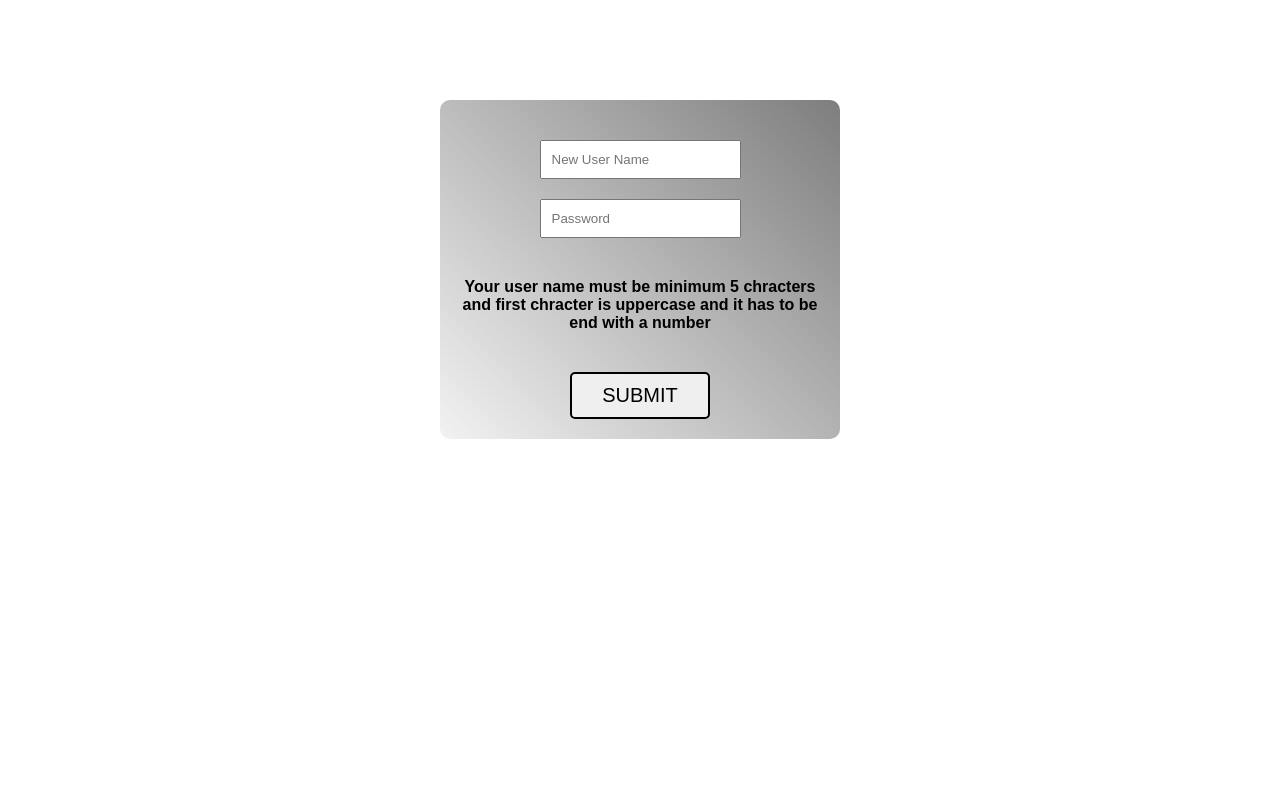
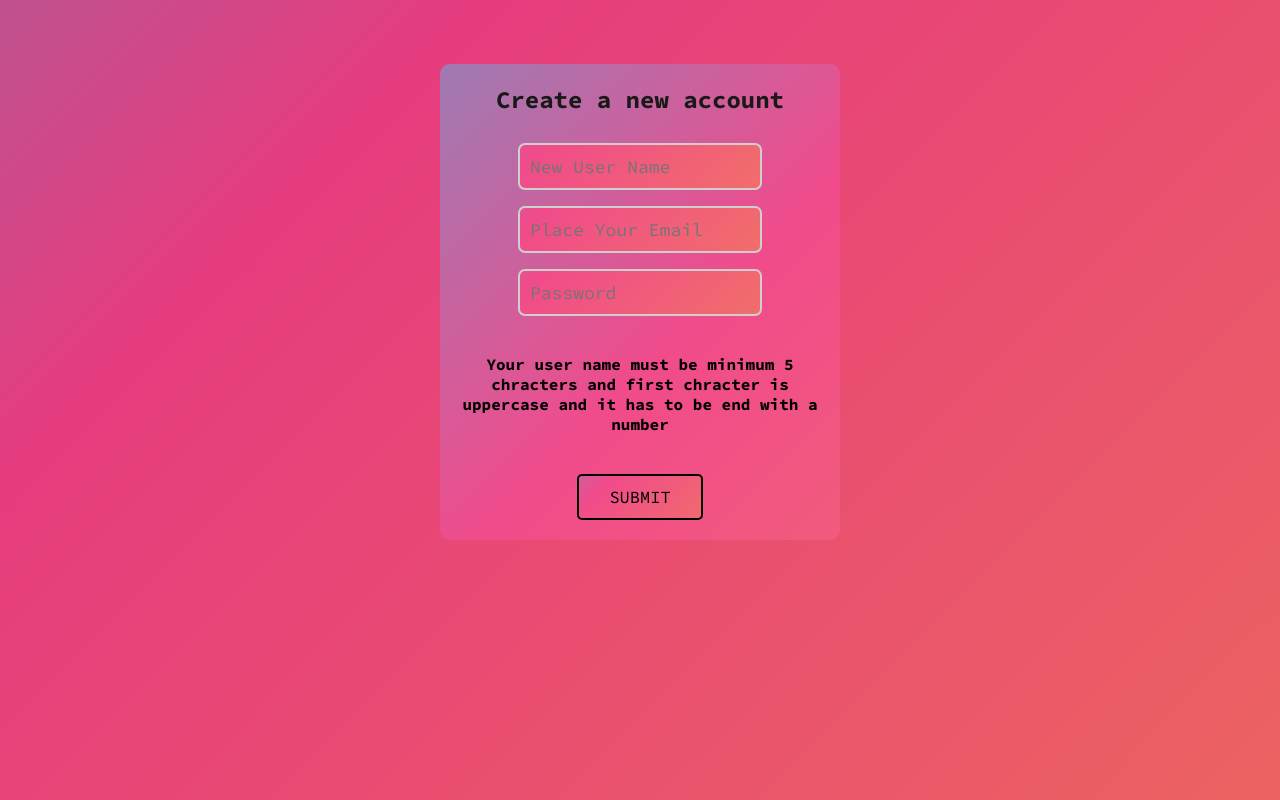
Before and after one commit to Ctmax-ui/temp, a plain HTML site: page JS-form-submisson-requird/index.html in a window 1280 px wide. Drawn offline with Linux system fonts and the light colour scheme.

Commit message:
Add files via upload

```diff
--- a/JS-form-submisson-requird/index.html
+++ b/JS-form-submisson-requird/index.html
@@ -6,16 +6,25 @@
     <meta name="viewport" content="width=device-width, initial-scale=1.0">
     <title>Form submisson required</title>
     <link rel="stylesheet" href="./style.css">
+    <link rel="preconnect" href="https://fonts.googleapis.com">
+<link rel="preconnect" href="https://fonts.gstatic.com" crossorigin>
+<link href="https://fonts.googleapis.com/css2?family=Source+Code+Pro:wght@400;500;600;700;800&display=swap" rel="stylesheet">
 </head>
 
 <body>
+
     <section>
 
+
         <form action="" id="main-form-box">
-
+            <h2>Create a new account</h2>
             <div>
 
                 <input type="text" id="user-name" value="" required placeholder="New User Name">
+            </div>
+            <div>
+
+                <input type="email" id="user-mail" value="" required placeholder="Place Your Email">
             </div>
 
 
@@ -89,7 +98,7 @@
                 toggleText();
             }
             else if (isFirstCharacterUppercase(userInput) == true && userName.value.length <= 6) {
-                chxText.innerText = "Your Password Must be Within 6 Chracters";
+                chxText.innerText = "Your Password Must be Minimum 6 Chracters";
                 toggleText();
             }
             else if (!isNaN(userInput)) {
@@ -103,12 +112,12 @@
             //add other condition here if required
 
             else {
-                chxText.innerText = "Correct input"
+                chxText.innerText = "Account Created Succesfully"
                 x = 1
                 document.querySelector("#user-pass").value = "";
                 document.querySelector("#user-name").value = "";
+                document.querySelector("#user-mail").value = "";
             };
-
 
             console.log("The Final Value", x);
 
@@ -119,6 +128,7 @@
             }
 
             console.log("Password", userInput);
+
 
 
 
--- a/JS-form-submisson-requird/style.css
+++ b/JS-form-submisson-requird/style.css
@@ -2,20 +2,44 @@
   margin: 0;
   padding: 0;
   box-sizing: border-box;
-  font-family: sans-serif;
+  font-family: 'Source Code Pro', monospace;
 }
 
 body {
+  background: linear-gradient(-45deg, #ee7752, #e73c7e, #23a6d5, #23d5ab);
+	background-size: 400% 400%;
+	animation: gradient 15s ease infinite;
+	/* height: 100vh; */
   font-family: Arial, sans-serif;
 }
+@keyframes gradient {
+	0% {
+		background-position: 0% 50%;
+	}
+	50% {
+		background-position: 100% 50%;
+	}
+	100% {
+		background-position: 0% 50%;
+	}
+}
+
+
+
+
 section {
   width: 400px;
   height: auto;
   overflow: hidden;
   margin: auto;
-  margin-top: 100px;
+  margin-top: 8vh;
   padding: 20px 10px;
-  background: linear-gradient(45deg, #f2f2f2, #7e7e7e);
+  /* background: linear-gradient(45deg, #DF2935, #FDCA40  ); */
+
+  background: linear-gradient(-45deg, #f17e5b, #f14b8b, #35b8e7, #2de2b8);
+	background-size: 400% 400%;
+	animation: gradient 15s ease infinite;
+
   display: flex;
   justify-content: center;
   align-items: center;
@@ -29,6 +53,17 @@ section {
 #main-form-box input{
   margin-top: 20px;
   padding: 10px;
+  font-size: 18px;
+  border-radius: 5px;
+  outline: 2px solid #cfcfcf;
+  background: linear-gradient(-45deg, #f17e5b, #f14b8b, #35b8e7, #2de2b8);
+	background-size: 400% 400%;
+	animation: gradient 15s ease infinite;
+  border: none;
+}
+section form h2{
+  padding-bottom: 10px;
+  color: #1a1919;
 }
 
 section form h4 {
@@ -41,10 +76,15 @@ section form h4 {
 
 #submit-but{
   padding: 10px 30px;
-  font-size: 20px;
+  font-size: 17px;
   text-transform: uppercase;
   cursor: pointer;
   border: 2px solid #000 ;
+  background: linear-gradient(-45deg, #f17e5b, #f14b8b, #35b8e7, #2de2b8);
+	background-size: 400% 400%;
+	animation: gradient 15s ease infinite;
+
+
   transition: all .5s ease;
   border-radius: 5px;
 }
```
